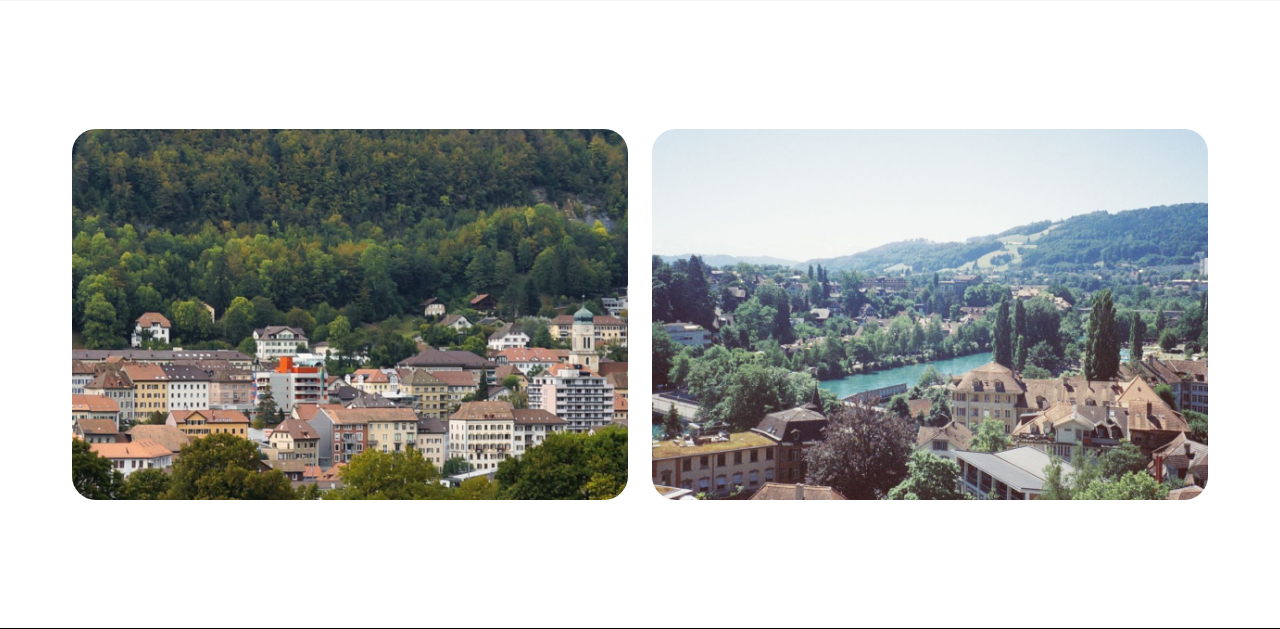
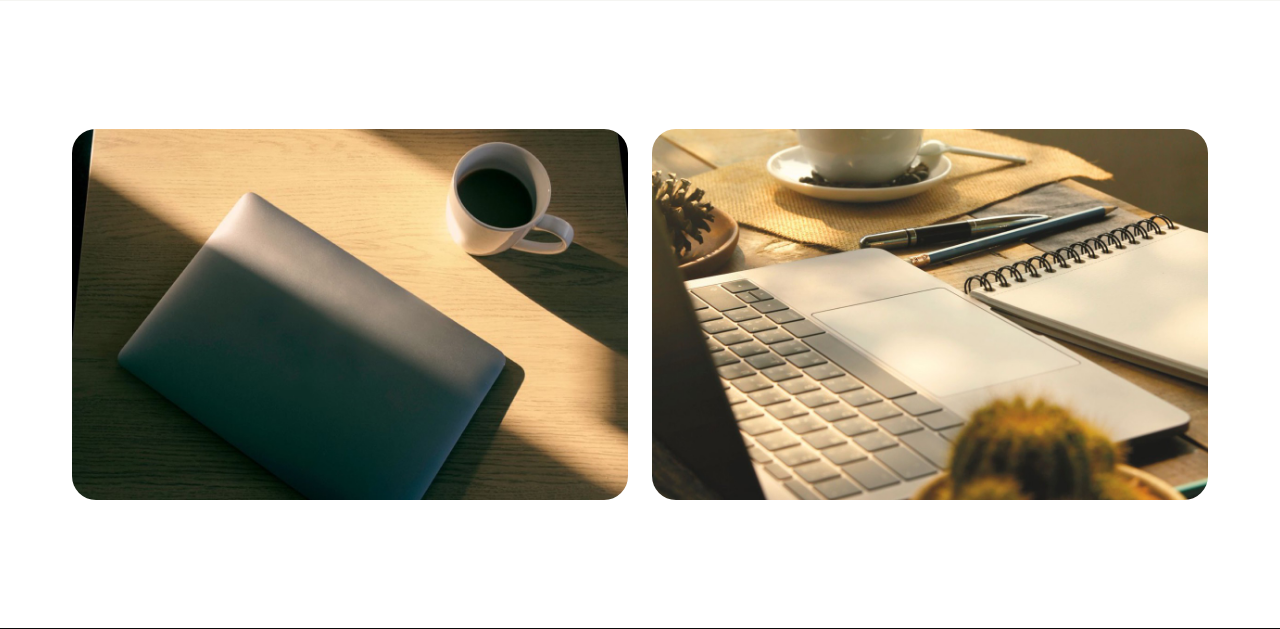
Before and after one commit to datalization1/datalization, a Django app: page /de/v2/ueber-datalization/ in a window 1280 px wide. Shown: the part 2025-2654 px from the top of the page. Run offline with Django 4.2, Linux system fonts and the light colour scheme.

Commit message:
Swap Über band to warm workspace photos
Replace the Mittelland town images with two cohesive, warm
work-desk shots (Pexels license, self-hosted): laptop & coffee in
warm light, and a sunlit desk with notebook. Fits the premium look
better than the region photos. Alt text updated and translated.

Co-Authored-By: Claude Opus 4.8 (1M context) <noreply@anthropic.com>

```diff
--- a/web/templates/v2/ueber_datalization.html
+++ b/web/templates/v2/ueber_datalization.html
@@ -65,18 +65,18 @@
   </div>
 </section>
 
-{# ==================== BILD-BAND (Region / Mittelland) ==================== #}
+{# ==================== BILD-BAND (Arbeitsatmosphäre) ==================== #}
 {% comment %}
 Lizenzfreie Bilder von Pexels (Pexels-Lizenz, keine Attribution nötig):
-region-mittelland.jpg = pexels.com/photo/32718122  (Städtchen am Hang)
-region-fluss.jpg      = pexels.com/photo/33712589  (Mittelland-Stadt am Fluss)
-Austauschbar gegen eigene Region-Fotos (gleiches 3:2-Format).
+desk-laptop.jpg = pexels.com/photo/9617649  (Laptop & Kaffee auf Holz, warmes Licht)
+desk-sunlit.jpg = pexels.com/photo/7230010  (Arbeitsplatz mit Notizbuch im Morgenlicht)
+Austauschbar gegen eigene Fotos (gleiches 3:2-Format).
 {% endcomment %}
 <section class="sec">
   <div class="wrap">
     <div class="photoband reveal">
-      <figure><img src="{% static 'img/ueber/region-mittelland.jpg' %}" width="1200" height="800" loading="lazy" decoding="async" alt="{% trans 'Kleines Schweizer Städtchen am bewaldeten Hang – typisches Mittelland' %}"></figure>
-      <figure><img src="{% static 'img/ueber/region-fluss.jpg' %}" width="1200" height="800" loading="lazy" decoding="async" alt="{% trans 'Mittelland-Stadt am Fluss, eingebettet in grüne Hügel' %}"></figure>
+      <figure><img src="{% static 'img/ueber/desk-laptop.jpg' %}" width="1200" height="800" loading="lazy" decoding="async" alt="{% trans 'Laptop und Kaffee auf einem Holztisch im warmen Licht' %}"></figure>
+      <figure><img src="{% static 'img/ueber/desk-sunlit.jpg' %}" width="1200" height="800" loading="lazy" decoding="async" alt="{% trans 'Aufgeräumter Arbeitsplatz mit Laptop, Notizbuch und Kaffee im Morgenlicht' %}"></figure>
     </div>
   </div>
 </section>
```
Also changed, not shown: locale/en/LC_MESSAGES/django.po, web/static/img/ueber/desk-laptop.jpg (added), web/static/img/ueber/desk-sunlit.jpg (added), web/static/img/ueber/region-fluss.jpg (deleted), web/static/img/ueber/region-mittelland.jpg (deleted), 1 other file.
